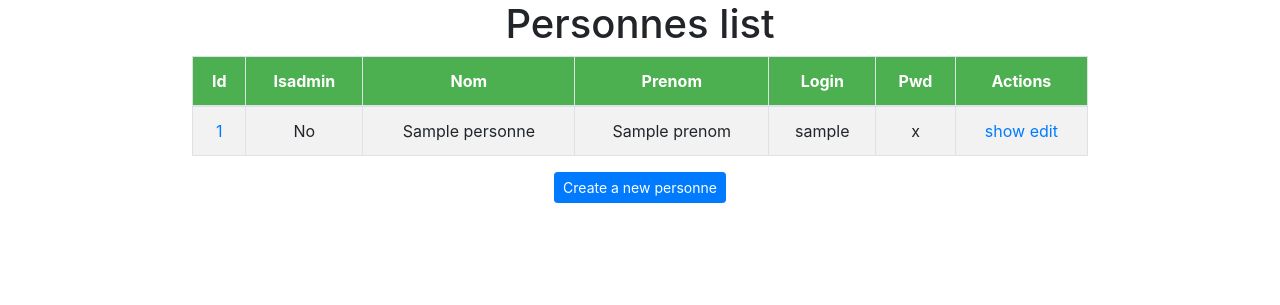
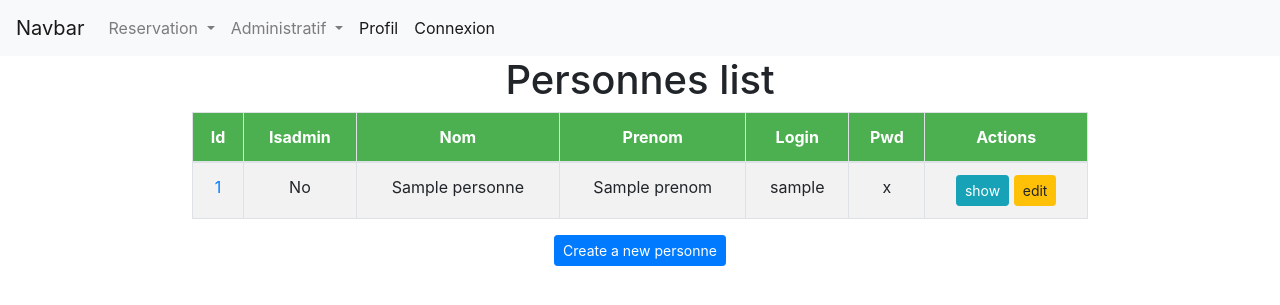
Before and after one commit to Mcmouthy/Reservation_salle, a Symfony app: template app/Resources/views/personne/index.html.twig in a window 1280 px wide. Shown: the top 305 px of the page. Run offline with Twig, Linux system fonts and the light colour scheme; the template is opened without the code that fills it: most values are stand-ins (such as "Sample title", 1, 10 or a date in 2020); some libraries are stand-ins or nearby versions.

Commit message:
create menu

```diff
--- a/app/Resources/views/base.html.twig
+++ b/app/Resources/views/base.html.twig
@@ -7,7 +7,7 @@
             <link rel="stylesheet" href="../../../assets/css/bootstrap.min.css">
             <link rel="stylesheet" href="../../../assets/css/style.css">
         {% endblock %}
-        <script src="../../../assets/js/jquery-3.3.1.slim.min.js"></script>
+        <script src="../../../assets/js/jquery-3.3.1.min.js"></script>
         <script src="../../../assets/js/bootstrap.min.js"></script>
         {#{% block head_js %}
             <script src="https://code.jquery.com/jquery-3.2.1.slim.min.js" integrity="sha384-KJ3o2DKtIkvYIK3UENzmM7KCkRr/rE9/Qpg6aAZGJwFDMVNA/GpGFF93hXpG5KkN" crossorigin="anonymous"></script>
@@ -17,6 +17,7 @@
         <link rel="icon" type="image/x-icon" href="{{ asset('favicon.ico') }}" />
     </head>
     <body>
+        {% include "default/menu.html.twig" %}
         {% block menu %}{% endblock %}
         {% block body %}{% endblock %}
         {% block javascripts %}{% endblock %}
--- a/app/Resources/views/default/menu.html.twig
+++ b/app/Resources/views/default/menu.html.twig
@@ -0,0 +1,36 @@
+{% block menu %}
+<nav class="navbar navbar-expand-lg navbar-light bg-light">
+    <a class="navbar-brand" href="#">Navbar</a>
+    <button class="navbar-toggler" type="button" data-toggle="collapse" data-target="#navbarNavDropdown" aria-controls="navbarNavDropdown" aria-expanded="false" aria-label="Toggle navigation">
+        <span class="navbar-toggler-icon"></span>
+    </button>
+    <div class="collapse navbar-collapse" id="navbarNavDropdown">
+        <ul class="navbar-nav">
+            <li class="nav-item dropdown">
+                <a class="nav-link dropdown-toggle" href="#" id="navbarDropdownMenuLink" data-toggle="dropdown" aria-haspopup="true" aria-expanded="false">
+                    Reservation
+                </a>
+                <div class="dropdown-menu" aria-labelledby="navbarDropdownMenuLink">
+                    <a class="dropdown-item" href="#">Réserver</a>
+                    <a class="dropdown-item" href="#">Mes réservations</a>
+                </div>
+            </li>
+            <li class="nav-item dropdown">
+                <a class="nav-link dropdown-toggle" href="#" id="navbarDropdownMenuLink" data-toggle="dropdown" aria-haspopup="true" aria-expanded="false">
+                    Administratif
+                </a>
+                <div class="dropdown-menu" aria-labelledby="navbarDropdownMenuLink">
+                    <a class="dropdown-item" href="#">Salles</a>
+                    <a class="dropdown-item" href="#">TypeSalle</a>
+                </div>
+            </li>
+            <li class="nav-item active">
+                <a class="nav-link" href="#">Profil <span class="sr-only">(current)</span></a>
+            </li>
+            <li class="nav-item active">
+                <a class="nav-link" href="#">Connexion <span class="sr-only">(current)</span></a>
+            </li>
+        </ul>
+    </div>
+</nav>
+{%  endblock %}
--- a/app/Resources/views/personne/index.html.twig
+++ b/app/Resources/views/personne/index.html.twig
@@ -27,10 +27,10 @@
                 <td class="center">
                     {#<ul>
                         <li>#}
-                            <a href="{{ path('personne_show', { 'id': personne.id }) }}">show</a>
+                            <a class="btn btn-info btn-sm" href="{{ path('personne_show', { 'id': personne.id }) }}">show</a>
                         {#</li>
                         <li>#}
-                            <a href="{{ path('personne_edit', { 'id': personne.id }) }}">edit</a>
+                            <a class="btn btn-warning btn-sm" href="{{ path('personne_edit', { 'id': personne.id }) }}">edit</a>
                        {# </li>
                     </ul>#}
                 </td>
```
